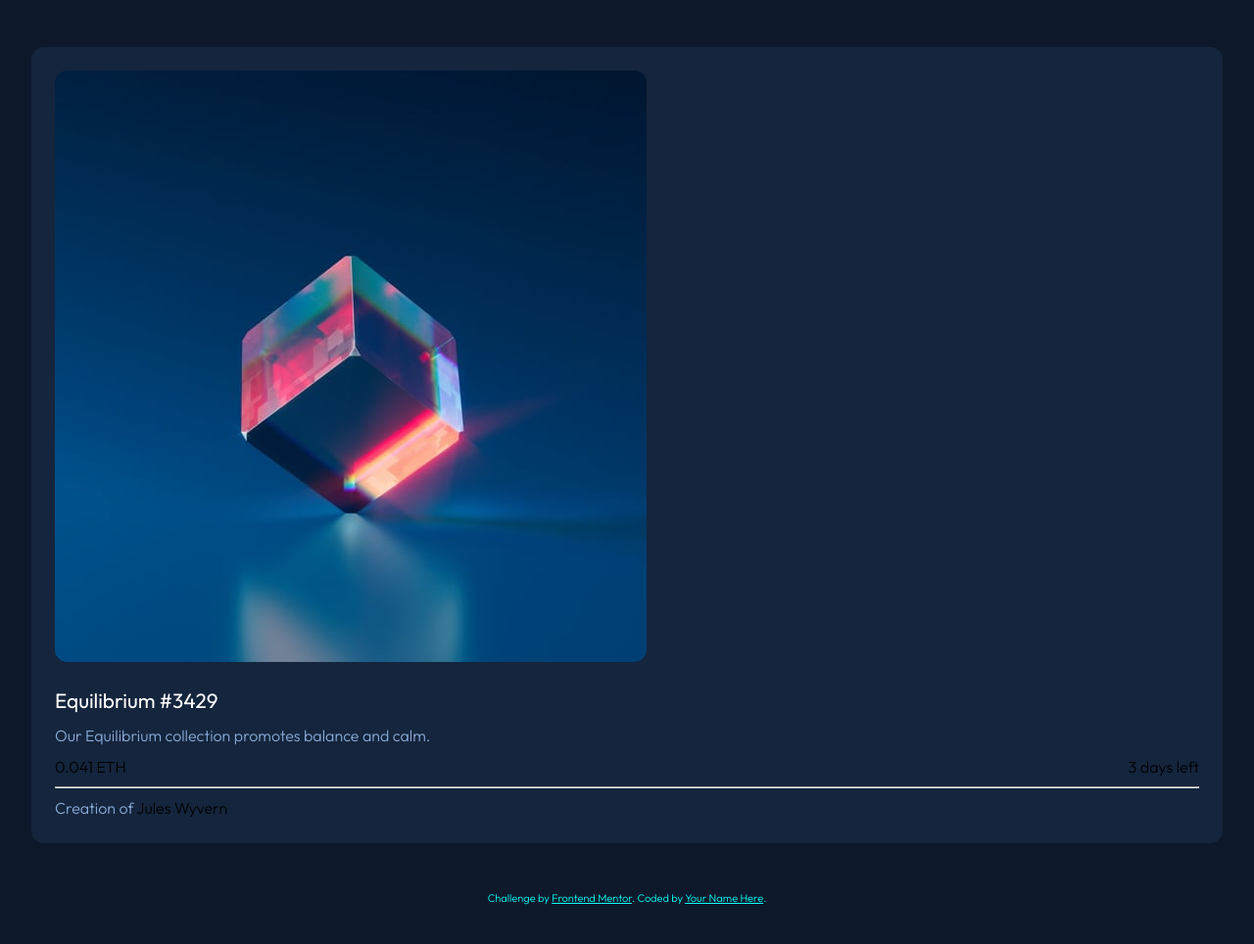
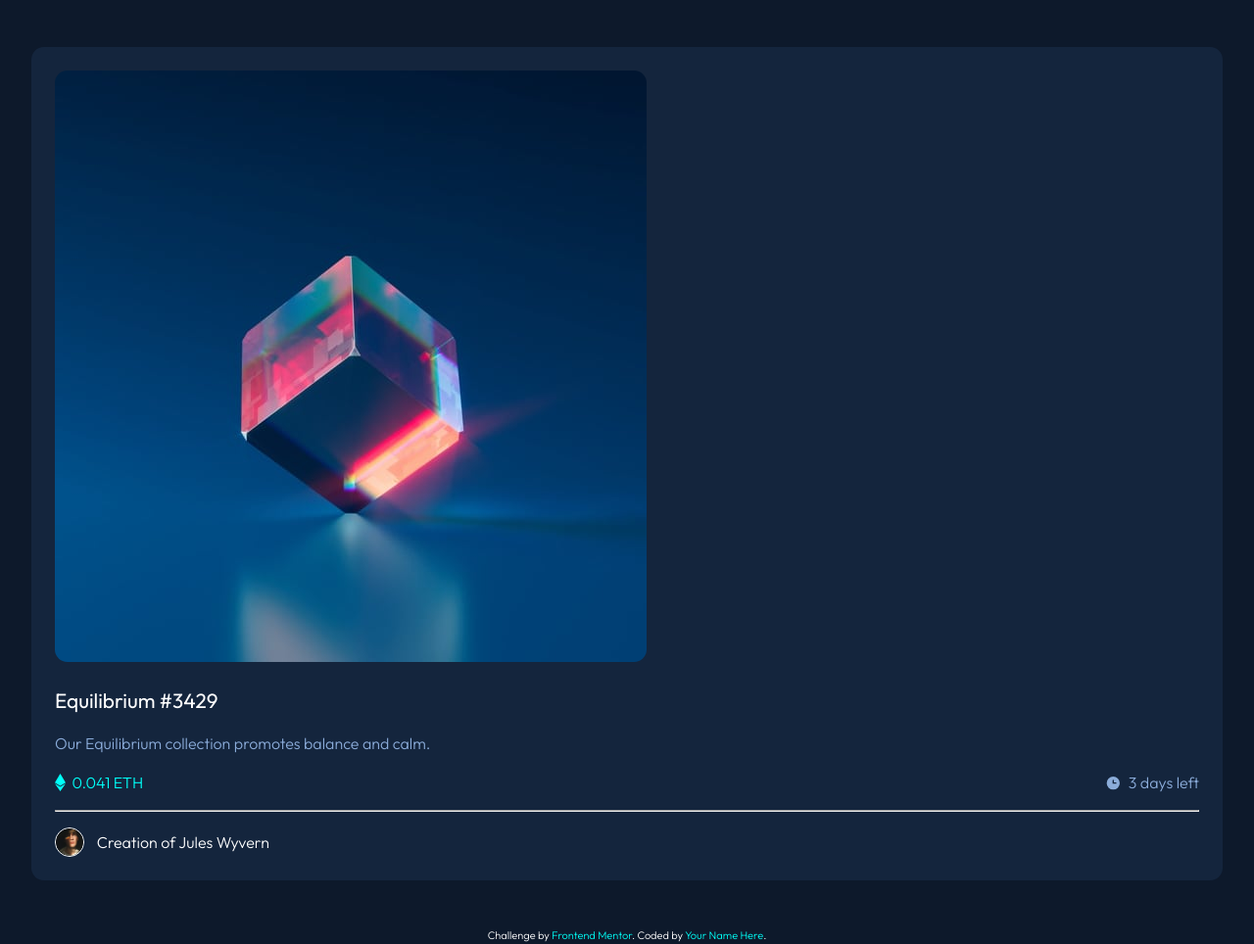
Before and after one commit to justPulfer/nft-preview-card-component, a plain HTML site: page index.html in a window 1280 px wide. Shown: the whole page at 98% size. Before the commit the page ends 926 px from the top, so only its background shows below. Drawn offline with Linux system fonts and the light colour scheme.

```diff
--- a/index.html
+++ b/index.html
@@ -31,8 +31,8 @@
         <hr>
 
         <div class="nft-attribution">
-          <!-- <img src="images/image-avatar.png" alt=""> -->
-          <p class="nft-attribution-text"><span>Creation of</span>  Jules Wyvern</p>
+          <img src="images/image-avatar.png" alt="">
+          <p>Creation of <span>Jules Wyvern</span></p>
         </div>
 
       </div>
--- a/style.css
+++ b/style.css
@@ -115,15 +115,24 @@ body {
     border-radius: var(--universal-radius);
 }
 
+/* .nft-card > img:hover {
+    background: url(images/icon-view.svg);
+} */
+
 .nft-card-content {
     display: grid;
-    gap: 0.5rem;
+    gap: 1rem;
 }
 
 .nft-title {
     color: var(--clr-text-white);
     font-weight: var(--fw-bold);
     font-size: 1.3rem;
+}
+
+.nft-title:hover {
+    cursor: pointer;
+    color: var(--clr-cyan);
 }
 
 .nft-description {
@@ -135,23 +144,73 @@ body {
     flex-wrap: wrap;
     gap: 1rem;
     justify-content: space-between;
+    align-items: center;
 }
 
-.flex-group:nth-child {
+.flex-group p:nth-child(1) {
+    display: inline-flex;
+    justify-content: center;
+    align-items: center;
+    gap: 0.4rem;
     color: var(--clr-cyan);
 }
 
+.flex-group p:nth-child(2) {
+    color: var(--clr-soft-blue);
+    display: inline-flex;
+    align-items: center;
+    gap: 0.4rem;
+}
+
+.flex-group p:nth-child(1)::before {
+    content: "";
+    width: 11px;
+    height: 18px;
+    background: url(images/icon-ethereum.svg);
+}
+
+.flex-group p:nth-child(2)::before {
+    content: "";
+    width: 17px;
+    height: 17px;
+    background: url(/images/icon-clock.svg);
+}
+
+hr {
+    color: var(--clr-line-dark-blue);
+}
+
+.nft-attribution {
+    display: flex;
+    gap: 0.8rem;
+    align-items: center;
+    color: var(--clr-text-white);
+}
+
+.nft-attribution img {
+    border: 1px solid white;
+    border-radius: 50%;
+    width: 30px;
+    height: 30px;
+}
+
 .nft-attribution span {
-    color: var(--clr-soft-blue);
+    color: white;
+}
+
+.nft-attribution span:hover {
+    cursor: pointer;
+    color: var(--clr-cyan);
 }
 
 /* Footer Attribution */
 .attribution {
     font-size: 11px;
     text-align: center;
-    color: var(--clr-cyan);
+    color: var(--clr-text-white);
 }
 
 .attribution a {
+    text-decoration: none;
     color: var(--clr-cyan);
 }
```
Also changed, not shown: 1 other file.
